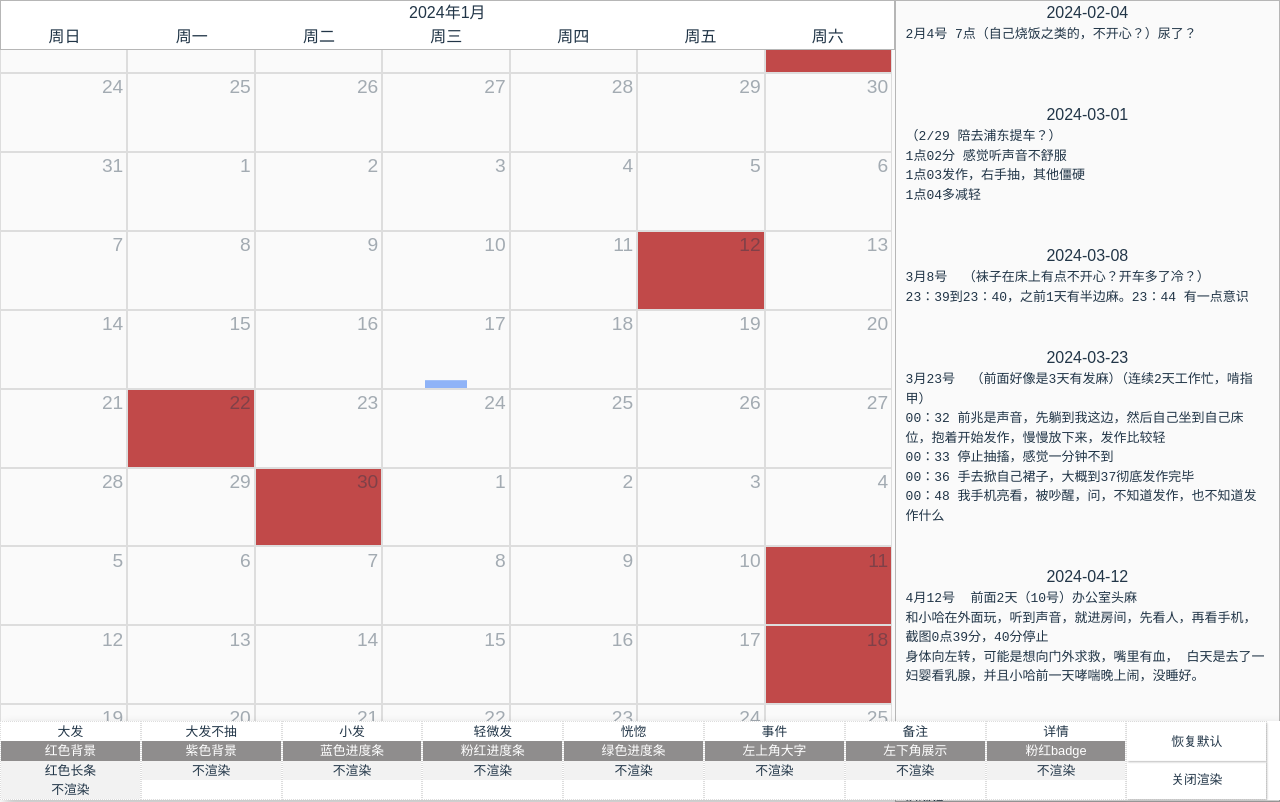
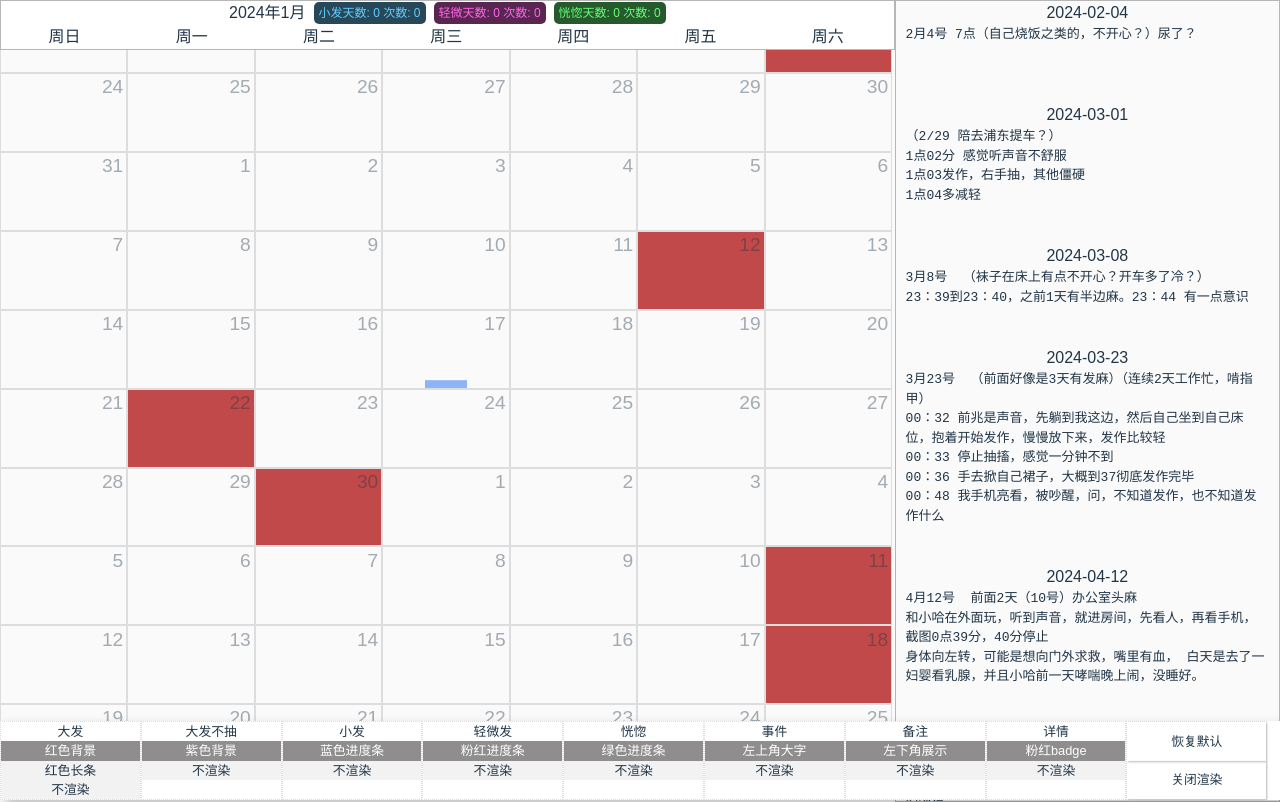
Before and after one commit to cwj0417/ep, a Vue app: page / in a window 1280 px wide. Built offline with nearby package versions, Linux system fonts and the light colour scheme.

Commit message:
feat: 头显示统计

```diff
--- a/src/App.vue
+++ b/src/App.vue
@@ -1,5 +1,5 @@
 <script setup>
-import { reactive, ref, onMounted } from 'vue'
+import { reactive, ref, onMounted, watch } from 'vue'
 import Record from './components/Record.vue'
 import renderStrategy, { stratMap, defaultStrat } from './renderer.js'
 
@@ -44,6 +44,42 @@ const onMainScroll = (event) => {
   }
 }
 
+const summary = reactive({
+  s3: { days: 0, count: 0 },
+  s4: { days: 0, count: 0 },
+  hh: { days: 0, count: 0 },
+})
+
+watch(scrollTs, () => {
+  const currentMonth = new Date(scrollTs.value).getMonth()
+  const currentYear = new Date(scrollTs.value).getFullYear()
+
+  summary.s3.days = 0
+  summary.s3.count = 0
+  summary.s4.days = 0
+  summary.s4.count = 0
+  summary.hh.days = 0
+  summary.hh.count = 0
+
+  for (const [date, record] of Object.entries(datasource)) {
+    const recordDate = new Date(+date)
+    if (recordDate.getMonth() === currentMonth && recordDate.getFullYear() === currentYear) {
+      if (record.s3) {
+        summary.s3.days++
+        summary.s3.count += record.s3
+      }
+      if (record.s4) {
+        summary.s4.days++
+        summary.s4.count += record.s4
+      }
+      if (record.hh) {
+        summary.hh.days++
+        summary.hh.count += record.hh
+      }
+    }
+  }
+})
+
 let detailScrollThrottleHandler = null
 
 const onDetailScroll = (event) => {
@@ -76,6 +112,9 @@ onMounted(() => {
       <div id="calender-head">
         <div class="calender-year">
           {{ new Date(scrollTs).getFullYear() }}年{{ new Date(scrollTs).getMonth() + 1 }}月
+          <span class="tag s3">小发天数: {{ summary.s3.days }} 次数: {{ summary.s3.count }}</span>
+          <span class="tag s4">轻微天数: {{ summary.s4.days }} 次数: {{ summary.s4.count }}</span>
+          <span class="tag hh">恍惚天数: {{ summary.hh.days }} 次数: {{ summary.hh.count }}</span>
         </div>
         <div class="calender-item">周日</div>
         <div class="calender-item">周一</div>
@@ -168,6 +207,9 @@ onMounted(() => {
 
 .calender-year {
   width: 100%;
+  display: flex;
+  justify-content: center;
+  align-items: center;
 }
 
 .calender-item {
@@ -182,7 +224,7 @@ onMounted(() => {
 }
 
 .card.active {
-  background-color: #c9fff9
+  background-color: #cceff0;
 }
 
 .date {
```
